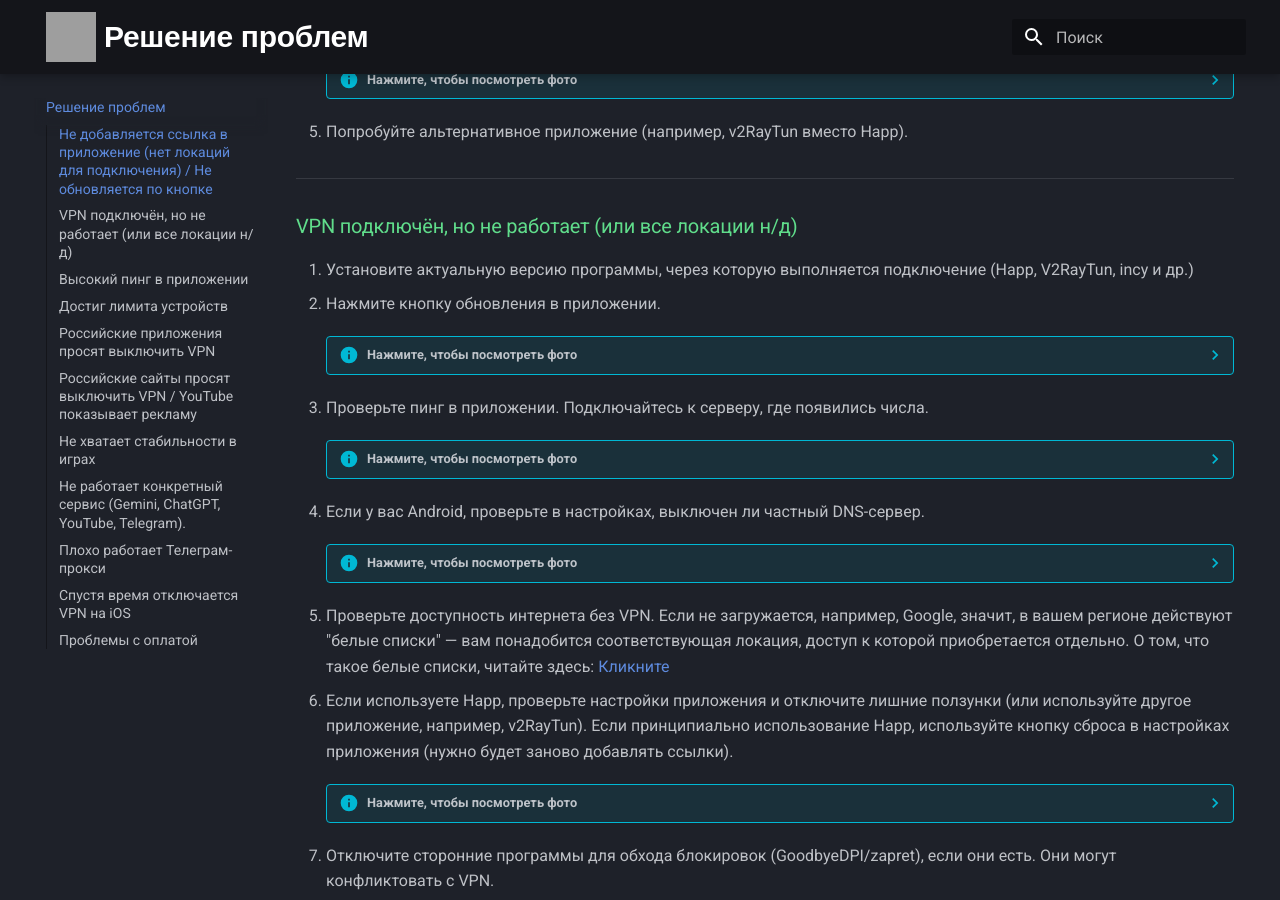
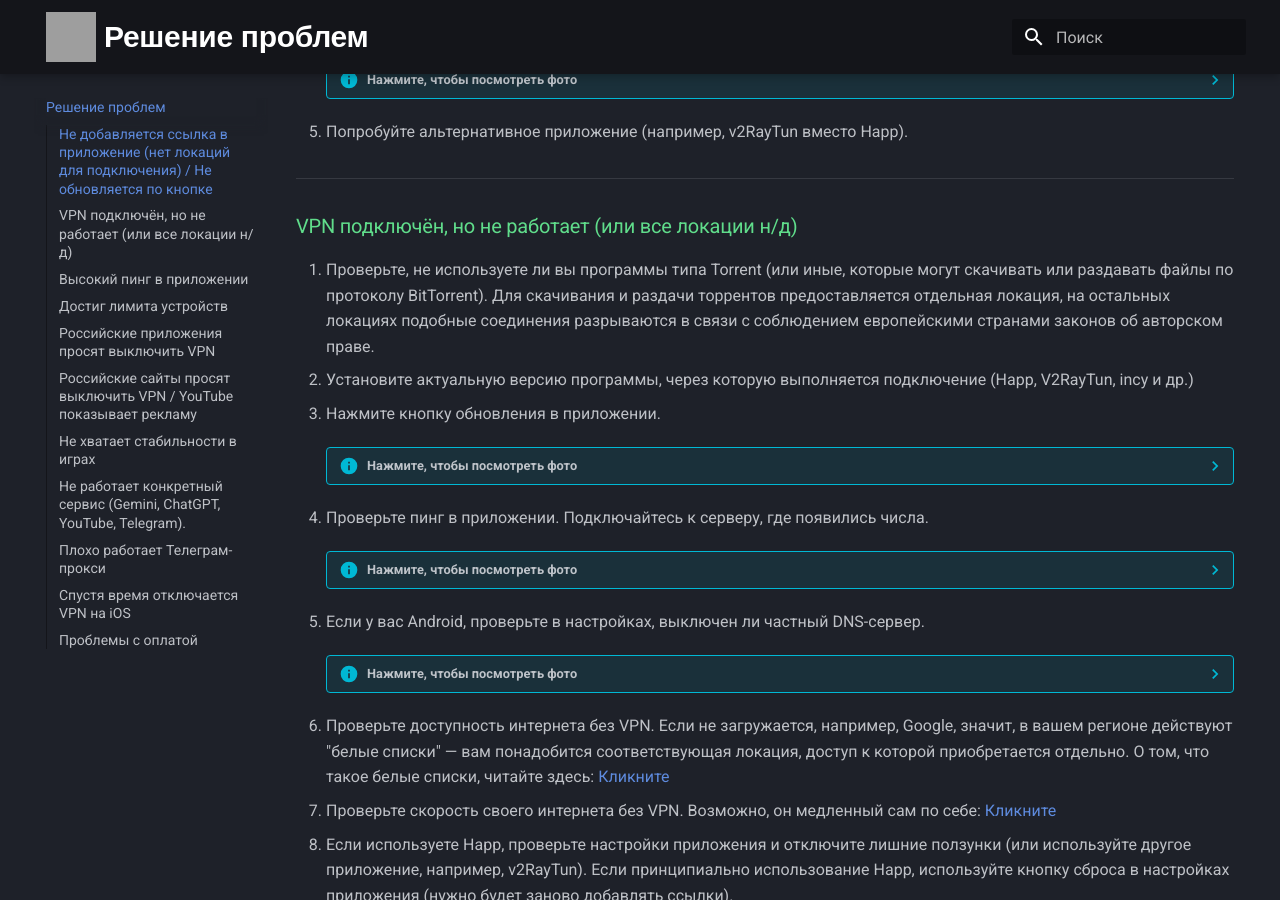
Before and after one commit to CanvasProxy/wiki, an MkDocs documentation site: the page built from docs/troubleshooting.md, in a window 1280 px wide and 900 px high, scrolled down 385 px. Built offline with MkDocs 1.6.1 and Material for MkDocs 9.7.7, drawn with Linux system fonts in a browser that asks for light colours; grey boxes are pictures that could not be loaded.

Commit message:
edit text

```diff
--- a/docs/troubleshooting.md
+++ b/docs/troubleshooting.md
@@ -23,36 +23,37 @@
 ---
 
 ### VPN подключён, но не работает (или все локации н/д) {: #vpn-not-working }
-
-1. Установите актуальную версию программы, через которую выполняется подключение (Happ, V2RayTun, incy и др.)
-2. Нажмите кнопку обновления в приложении.
+1. Проверьте, не используете ли вы программы типа Torrent (или иные, которые могут скачивать или раздавать файлы по протоколу BitTorrent). Для скачивания и раздачи торрентов предоставляется отдельная локация, на остальных локациях подобные соединения разрываются в связи с соблюдением европейскими странами законов об авторском праве.
+2. Установите актуальную версию программы, через которую выполняется подключение (Happ, V2RayTun, incy и др.)
+3. Нажмите кнопку обновления в приложении.
 
     ??? Info "Нажмите, чтобы посмотреть фото"
         ![Скриншот](assets/happ/refresh.png){ width="70%" }
 
-3. Проверьте пинг в приложении. Подключайтесь к серверу, где появились числа.
+4. Проверьте пинг в приложении. Подключайтесь к серверу, где появились числа.
 
     ??? Info "Нажмите, чтобы посмотреть фото"
         <b>На скриншоте приложение Happ, но аналогичным образом пинг проверяется и в других приложениях для подключения.</b>
         ![Скриншот](assets/happ/ping.png){ width="70%" }
 
-4. Если у вас Android, проверьте в настройках, выключен ли частный DNS-сервер.
+5. Если у вас Android, проверьте в настройках, выключен ли частный DNS-сервер.
 
     ??? Info "Нажмите, чтобы посмотреть фото"
         <b>Найдите этот пункт в настройках телефона. Обычно его можно найти через поиск.</b>
         ![Скриншот](assets/android/search_dns.png){ width="50%" }
         ![Скриншот](assets/android/dns_off.png){ width="50%" }
 
-5. Проверьте доступность интернета без VPN. Если не загружается, например, Google, значит, в вашем регионе действуют "белые списки" — вам понадобится соответствующая локация, доступ к которой приобретается отдельно. О том, что такое белые списки, читайте здесь: [Кликните](whitelist.md/#about-whitelist)
-6. Если используете Happ, проверьте настройки приложения и отключите лишние ползунки (или используйте другое приложение, например, v2RayTun). Если принципиально использование Happ, используйте кнопку сброса в настройках приложения (нужно будет заново добавлять ссылки).
+6. Проверьте доступность интернета без VPN. Если не загружается, например, Google, значит, в вашем регионе действуют "белые списки" — вам понадобится соответствующая локация, доступ к которой приобретается отдельно. О том, что такое белые списки, читайте здесь: [Кликните](whitelist.md/#about-whitelist)
+7. Проверьте скорость своего интернета без VPN. Возможно, он медленный сам по себе: [Кликните](https://yandex.ru/internet/)
+8. Если используете Happ, проверьте настройки приложения и отключите лишние ползунки (или используйте другое приложение, например, v2RayTun). Если принципиально использование Happ, используйте кнопку сброса в настройках приложения (нужно будет заново добавлять ссылки).
 
     ??? Info "Нажмите, чтобы посмотреть фото"
         ![Скриншот](assets/happ/settings_button.png){ width="40%" }
 
         ![Скриншот](assets/happ/settings.png){ width="50%" }
 
-7. Отключите сторонние программы для обхода блокировок (GoodbyeDPI/zapret), если они есть. Они могут конфликтовать с VPN.
-8. Попробуйте альтернативное приложение (например, v2RayTun вместо Happ).
+9. Отключите сторонние программы для обхода блокировок (GoodbyeDPI/zapret), если они есть. Они могут конфликтовать с VPN.
+10. Попробуйте альтернативное приложение (например, v2RayTun вместо Happ).
 
 ---
 
```
Also changed, not shown: docs/general.md (+6 -1 lines).
